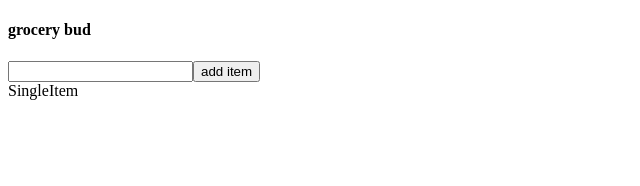
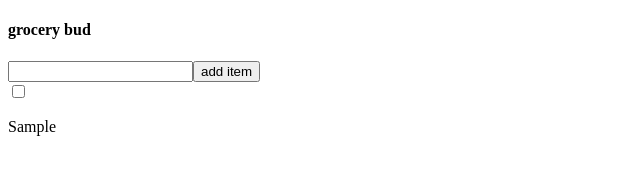
Before and after one commit to phucnt31/react-grocery-bud, a React (Vite) app: page / in a window 1280 px wide. Both pictures are taken after typing "Sample" into the empty fields and a click on the button "add item". Shown: the top 186 px of the page, without its empty margins (0-640 px from the left). Built offline with nearby package versions, Linux system fonts and the light colour scheme; the HTML template or start-up script is replaced by a standard one.

Commit message:
Render SingleItem.jsx

```diff
--- a/src/SingleItem.jsx
+++ b/src/SingleItem.jsx
@@ -1,7 +1,25 @@
-import React from "react";
+import React, { useState } from "react";
 
-const SingleItem = () => {
-  return <div>SingleItem</div>;
+const SingleItem = ({ completed, name }) => {
+  const [isChecked, setIsChecked] = useState(false);
+
+  return (
+    <div className="single-item">
+      <input
+        type="checkbox"
+        value={isChecked}
+        onChange={() => setIsChecked(!isChecked)}
+      />
+      <p
+        style={{
+          textTransform: "capitalize",
+          textDecoration: isChecked && "line-through",
+        }}
+      >
+        {name}
+      </p>
+    </div>
+  );
 };
 
 export default SingleItem;
```
